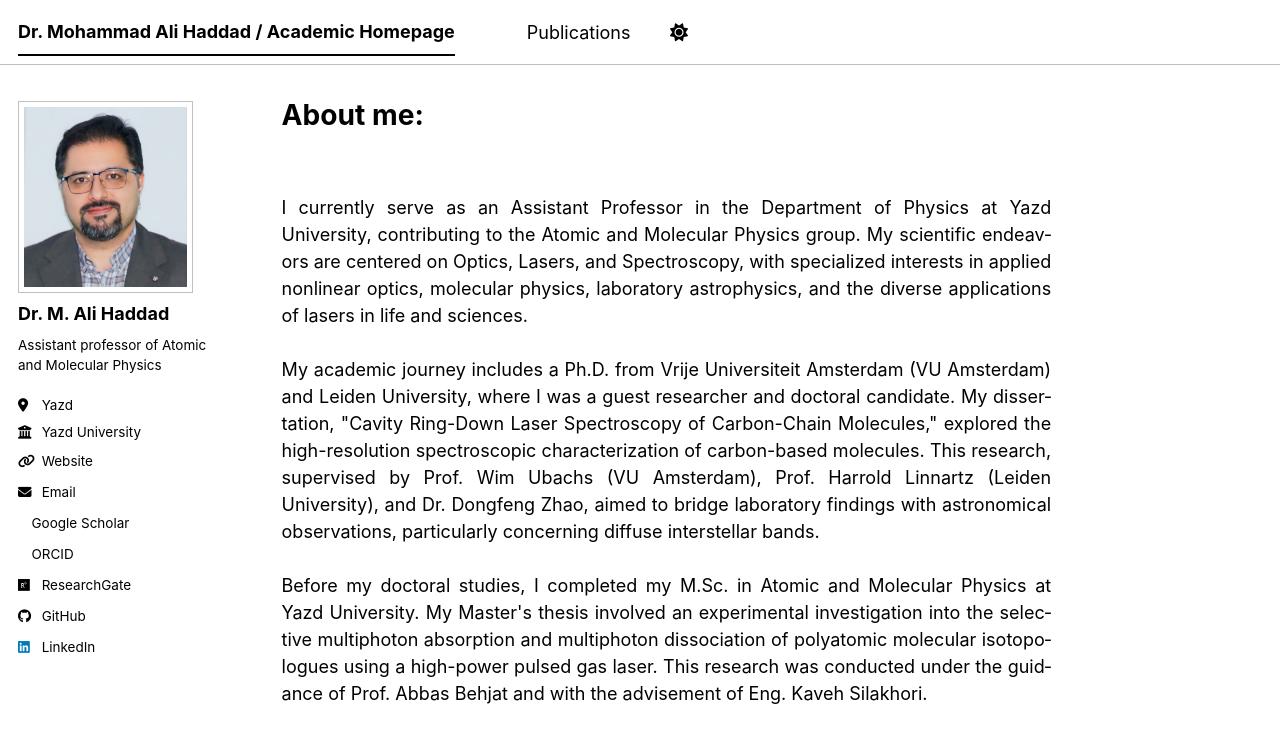
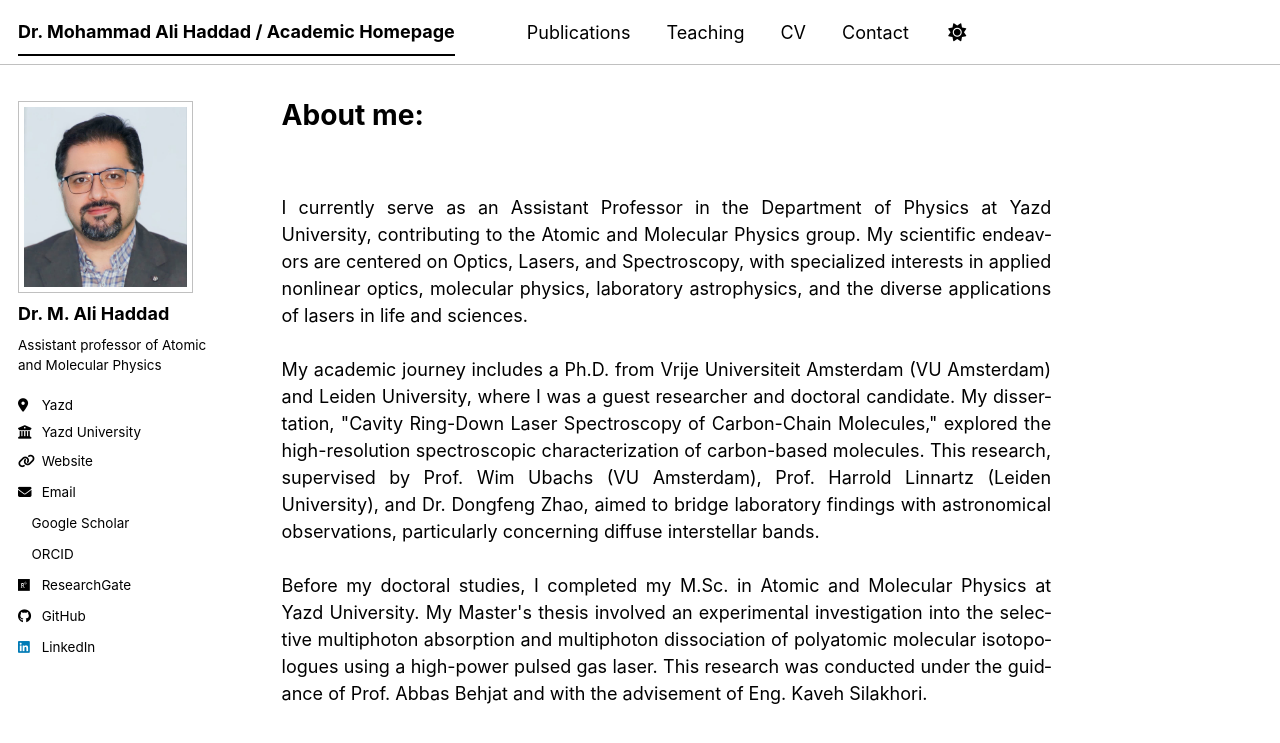
Before and after one commit to ma-haddad/ma-haddad.github.io, a Jekyll site: the page built from _pages/about.md, in a window 1280 px wide. Shown: the top 743 px of the page. Built offline with Jekyll 4.4.1, drawn with Linux system fonts in a browser that asks for light colours; a style sheet for code colours, icons or effects is not loaded.

Commit message:
Update navigation.yml

```diff
--- a/_data/navigation.yml
+++ b/_data/navigation.yml
@@ -10,3 +10,12 @@
 main:
   - title: "Publications"
     url: /publications/
+
+  - title: "Teaching"
+    url: /publications/
+
+  - title: "CV"
+    url: /cv/
+
+  - title: "Contact"
+    url: /contact/
```
